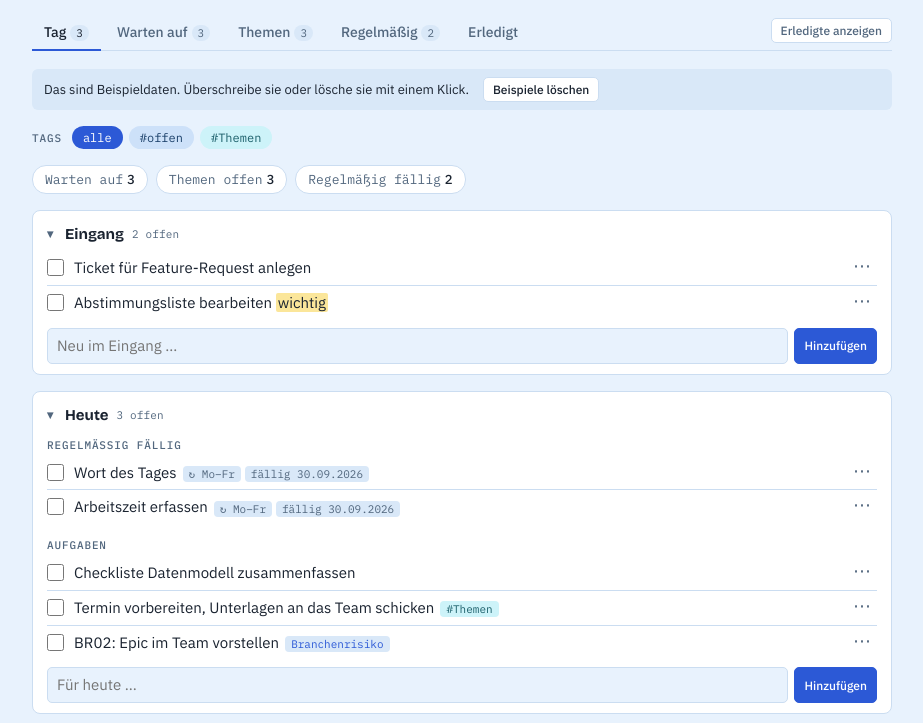
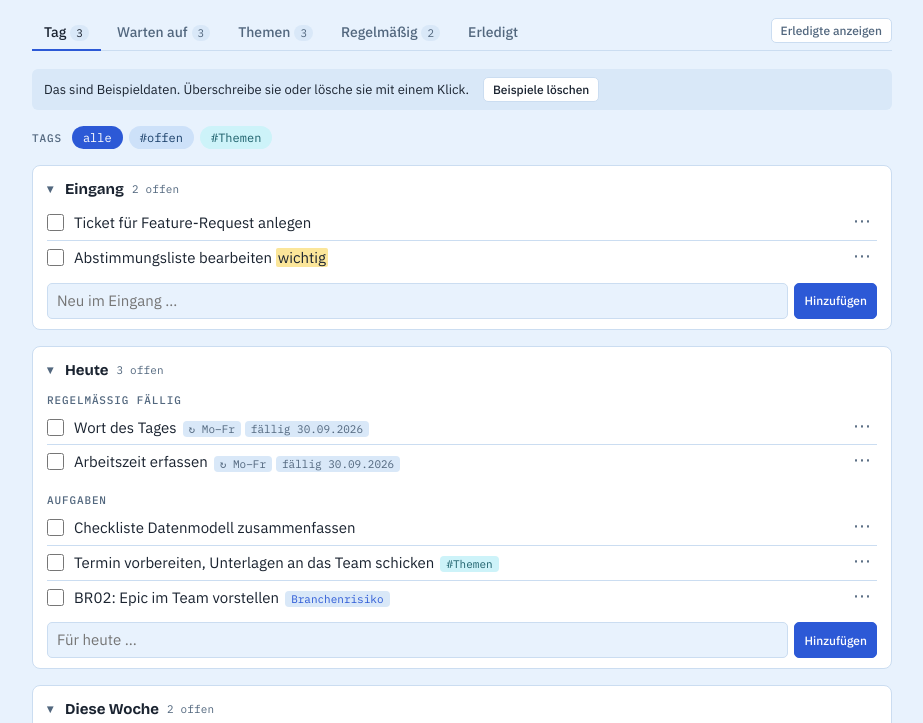
Before and after one commit to OksanaZwei/planner, a plain HTML site: page index.html in a window 1280 px wide. Shown: the part 74-797 px from the top of the page, without its empty margins (178-1101 px from the left). Drawn offline with nearby package versions, Linux system fonts and the light colour scheme.

Commit message:
Add files via upload

```diff
--- a/index.html
+++ b/index.html
@@ -16,7 +16,7 @@
 <link rel="preconnect" href="https://fonts.gstatic.com" crossorigin>
 <link rel="stylesheet" href="https://fonts.googleapis.com/css2?family=Bricolage+Grotesque:wght@600;700&family=IBM+Plex+Sans:wght@400;500;600&family=IBM+Plex+Mono:wght@400;500&display=swap">
 <style>
-/* Layout: Kopfzeile mit Reitern, Übersichtszeile, darunter einklappbare Karten untereinander (Eingang, Heute, Diese Woche); Warten auf nach Gruppen, Themen nach Kürzel. */
+/* Layout: Kopfzeile mit Reitern, darunter einklappbare Karten untereinander (Eingang, Heute, Diese Woche); Warten auf nach Gruppen, Themen nach Kürzel. */
 :root{
   --bg:#e8f2fd; --surface:#ffffff; --ink:#1a2330; --muted:#52677e; --line:#cbddf1;
   --accent:#2c59d6; --accent-ink:#ffffff; --mark:#fbe69a; --done:#2b8a57; --warn:#c2410c; --chip:#d9e8f8; --tag-bg-s:80%; --tag-bg-l:89%; --tag-fg-s:60%; --tag-fg-l:26%;
@@ -369,8 +369,6 @@ table{border-collapse:collapse;width:100%}
   function viewTag(){
     var due=dueRecurring();
     if(ui.filter) due=due.filter(function(t){ return (t.tags||[]).indexOf(ui.filter)>=0; });
-    var wa=countOpen('warten'), th=countOpen('thema'), rg=dueRecurring().length;
-    var strip='<div class="strip"><button class="fbtn" data-tab="warten">Warten auf<b>'+wa+'</b></button><button class="fbtn" data-tab="thema">Themen offen<b>'+th+'</b></button><button class="fbtn" data-tab="regel">Regelmäßig fällig<b>'+rg+'</b></button></div>';
     function card(l,title,ph){
       var key='c-'+l, body='';
       if(!folded(key)){
@@ -379,7 +377,7 @@ table{border-collapse:collapse;width:100%}
       }
       return '<section class="card">'+head(key,title,countOpen(l)+' offen')+body+'</section>';
     }
-    return strip+'<div class="grid">'+card('eingang','Eingang','Neu im Eingang …')+card('heute','Heute','Für heute …')+card('next','Diese Woche','Für diese Woche …')+'</div>';
+    return '<div class="grid">'+card('eingang','Eingang','Neu im Eingang …')+card('heute','Heute','Für heute …')+card('next','Diese Woche','Für diese Woche …')+'</div>';
   }
 
   function viewWarten(){
--- a/sw.js
+++ b/sw.js
@@ -1,4 +1,4 @@
-const CACHE = 'planner-v8';
+const CACHE = 'planner-v9';
 const CORE = ['./', 'index.html', 'manifest.webmanifest', 'icon-180.png', 'icon-192.png', 'icon-512.png'];
 self.addEventListener('install', e => {
   e.waitUntil(caches.open(CACHE).then(c => c.addAll(CORE)).then(() => self.skipWaiting()));
```
